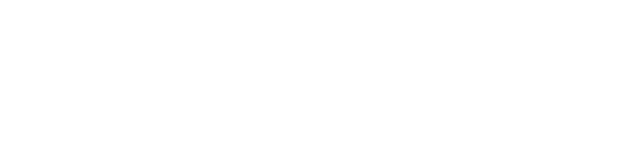
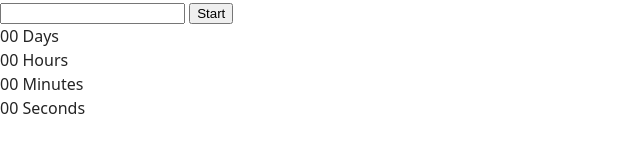
Before and after one commit to Lyubov9302/goit-js-hw-10, a website built with Vite: page src/1-timer.html in a window 1280 px wide. Shown: the whole page, without its empty margins (0-640 px from the left). Built offline with nearby package versions, Linux system fonts and the light colour scheme.

Commit message:
added js

```diff
--- a/package.json
+++ b/package.json
@@ -17,6 +17,7 @@
   "author": "Alexander Repeta <alexander.repeta@gmail.com>",
   "license": "ISC",
   "dependencies": {
+    "flatpickr": "^4.6.13",
     "vite-plugin-full-reload": "^1.2.0",
     "vite-plugin-html-inject": "^1.1.2"
   }
--- a/src/1-timer.html
+++ b/src/1-timer.html
@@ -9,11 +9,29 @@
   </head>
   <body>
 
+    <main>
+      <input type="text" id="datetime-picker" />
+      <button type="button" data-start>Start</button>
 
-    <main>
-      <div class="container">
+      <div class="timer">
+        <div class="field">
+          <span class="value" data-days>00</span>
+          <span class="label">Days</span>
+        </div>
+        <div class="field">
+          <span class="value" data-hours>00</span>
+          <span class="label">Hours</span>
+        </div>
+        <div class="field">
+          <span class="value" data-minutes>00</span>
+          <span class="label">Minutes</span>
+        </div>
+        <div class="field">
+          <span class="value" data-seconds>00</span>
+          <span class="label">Seconds</span>
+        </div>
+      </div>
 
-      </div>
     </main>
 
 
--- a/src/js/1-timer.js
+++ b/src/js/1-timer.js
@@ -0,0 +1,16 @@
+// Описаний в документації
+import flatpickr from "flatpickr";
+// Додатковий імпорт стилів
+import "flatpickr/dist/flatpickr.min.css";
+
+
+const options = {
+    enableTime: true,
+    time_24hr: true,
+    defaultDate: new Date(),
+    minuteIncrement: 1,
+    minDate: Date.now() + 1;
+    onClose(selectedDates) {
+      console.log(selectedDates[0]);
+    },
+  };
```
Also changed, not shown: 1 other file.
